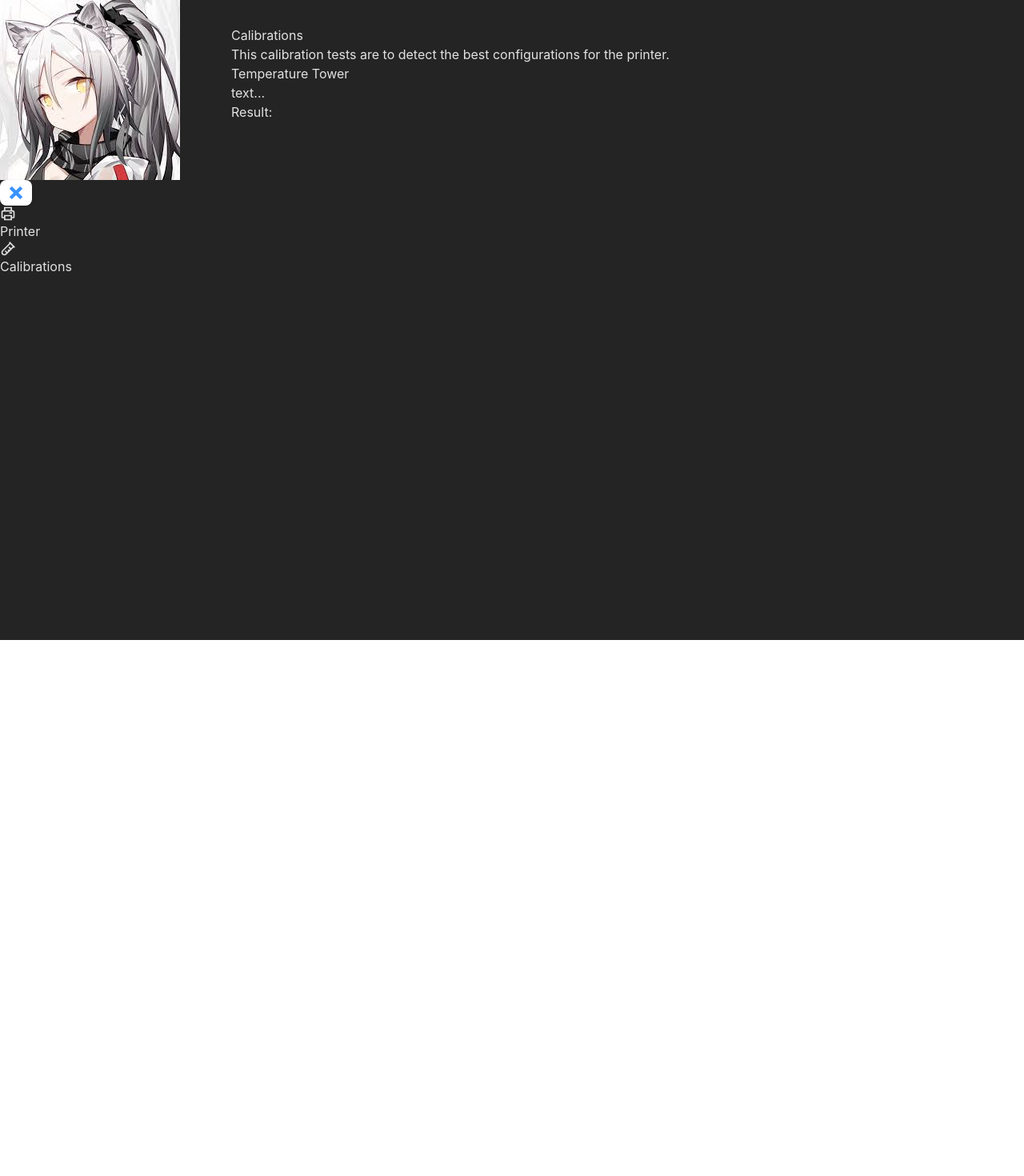
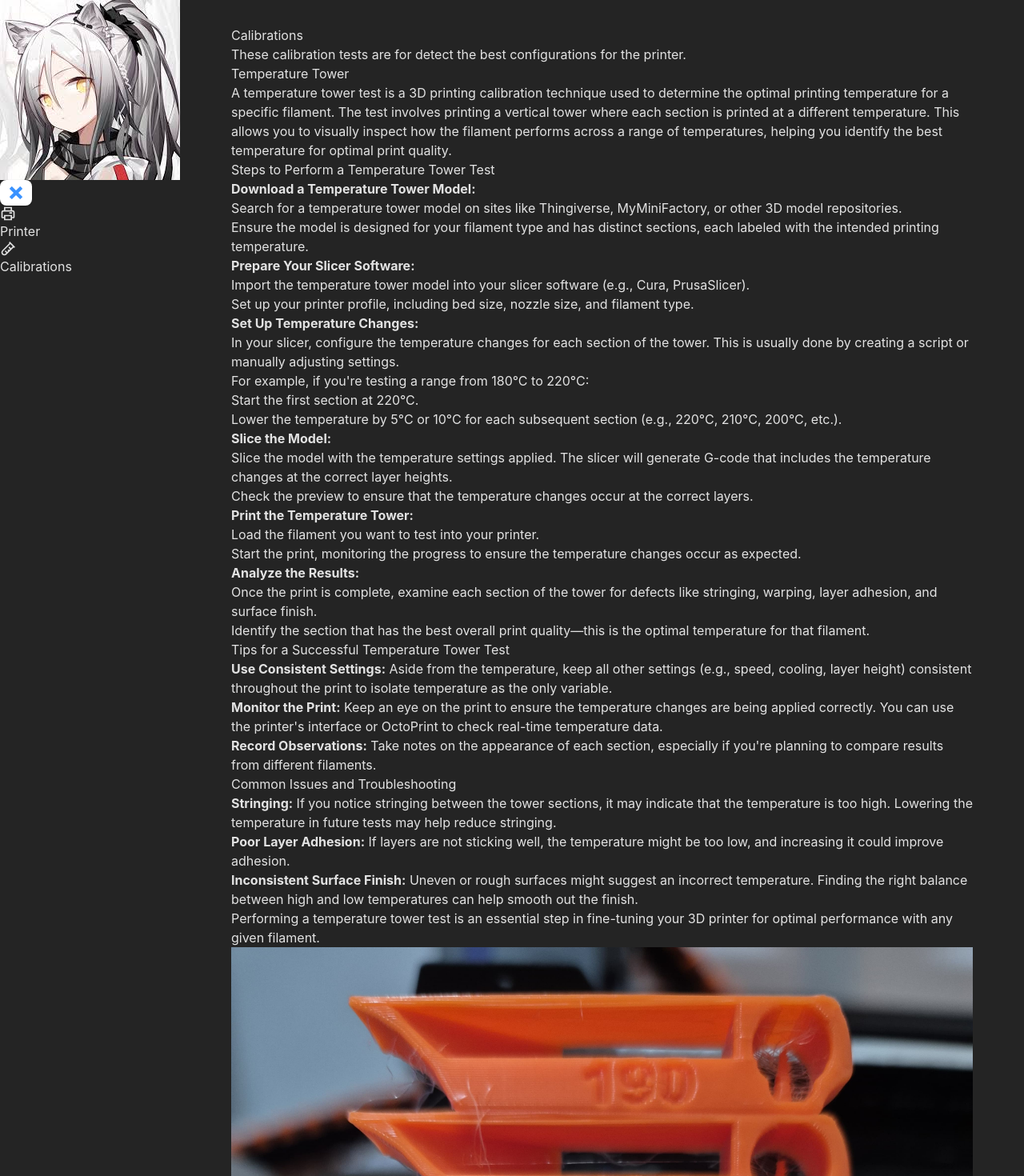
Before and after one commit to tyndorael/3d-printing-journey, a React (Vite) app: page /3d-printing-journey/calibrations in a window 1280 px wide. Shown: the top 1470 px of the page at 80% size. Before the commit the page ends 800 px from the top, so only its background shows below. Built offline with nearby package versions, Linux system fonts and the light colour scheme.

Commit message:
change css styles and add calibrations page

```diff
--- a/src/components/PageContent/PageContent.tsx
+++ b/src/components/PageContent/PageContent.tsx
@@ -5,11 +5,11 @@ type PageContentType = {
 
 export default function PageContent({ title, children }: PageContentType) {
   return (
-    <div>
+    <>
       <h1 className="mb-4 text-4xl font-extrabold leading-none tracking-tight text-gray-900 md:text-5xl lg:text-6xl dark:text-white">
         {title}
       </h1>
       {children}
-    </div>
+    </>
   );
 }
--- a/src/components/Sidebar/Sidebar.tsx
+++ b/src/components/Sidebar/Sidebar.tsx
@@ -14,7 +14,7 @@ export default function Sidebar({ children }: SidebarType) {
   const [expanded, setExpanded] = useState(true);
 
   return (
-    <aside className="h-screen">
+    <aside>
       <nav className="h-full flex flex-col bg-white border-r shadow-sm">
         <div className="p-4 pb-2 flex justify-between items-center">
           <img
@@ -57,6 +57,7 @@ export function SidebarItem({
   const expanded = useContext(SidebarContext);
 
   return (
+    <Link to={to}>
       <li
         className={`
         relative flex items-center py-2 px-3 my-1
@@ -73,7 +74,7 @@ export function SidebarItem({
           className={`overflow-hidden transition-all ${
             expanded ? 'w-52 ml-3' : 'w-0'
           }`}>
-        <Link to={to}>{text}</Link>
+          {text}
         </span>
         {alert && (
           <div
@@ -91,9 +92,10 @@ export function SidebarItem({
           invisible opacity-20 -translate-x-3 transition-all
           group-hover:visible group-hover:opacity-100 group-hover:translate-x-0
       `}>
-          <Link to={to}>{text}</Link>
+            {text}
           </div>
         )}
       </li>
+    </Link>
   );
 }
--- a/src/index.css
+++ b/src/index.css
@@ -26,7 +26,6 @@ code {
 
 html,
 body {
-  height: 100%;
   margin: 0;
   line-height: 1.5;
   color: #121212;
--- a/src/routes/calibrations.tsx
+++ b/src/routes/calibrations.tsx
@@ -1,17 +1,171 @@
 import PageContent from '../components/PageContent/PageContent';
+import TemperatureTower from '../assets/calibrations/temperature-tower.jpeg';
+import FlowTestPartOne from '../assets/calibrations/flow-test-part-1.jpeg';
 
 export default function Calibrations() {
   return (
     <>
       <PageContent title="Calibrations">
         <p>
-          This calibration tests are to detect the best configurations for the
+          These calibration tests are for detect the best configurations for the
           printer.
         </p>
         <h2>Temperature Tower</h2>
         <div>
-          <p>text...</p>
-          <img></img>
+          <p>
+            A temperature tower test is a 3D printing calibration technique used
+            to determine the optimal printing temperature for a specific
+            filament. The test involves printing a vertical tower where each
+            section is printed at a different temperature. This allows you to
+            visually inspect how the filament performs across a range of
+            temperatures, helping you identify the best temperature for optimal
+            print quality.
+          </p>
+
+          <h2>Steps to Perform a Temperature Tower Test</h2>
+          <ol>
+            <li>
+              <strong>Download a Temperature Tower Model:</strong>
+              <ul>
+                <li>
+                  Search for a temperature tower model on sites like
+                  Thingiverse, MyMiniFactory, or other 3D model repositories.
+                </li>
+                <li>
+                  Ensure the model is designed for your filament type and has
+                  distinct sections, each labeled with the intended printing
+                  temperature.
+                </li>
+              </ul>
+            </li>
+            <li>
+              <strong>Prepare Your Slicer Software:</strong>
+              <ul>
+                <li>
+                  Import the temperature tower model into your slicer software
+                  (e.g., Cura, PrusaSlicer).
+                </li>
+                <li>
+                  Set up your printer profile, including bed size, nozzle size,
+                  and filament type.
+                </li>
+              </ul>
+            </li>
+            <li>
+              <strong>Set Up Temperature Changes:</strong>
+              <ul>
+                <li>
+                  In your slicer, configure the temperature changes for each
+                  section of the tower. This is usually done by creating a
+                  script or manually adjusting settings.
+                </li>
+                <li>
+                  For example, if you're testing a range from 180°C to 220°C:
+                  <ul>
+                    <li>Start the first section at 220°C.</li>
+                    <li>
+                      Lower the temperature by 5°C or 10°C for each subsequent
+                      section (e.g., 220°C, 210°C, 200°C, etc.).
+                    </li>
+                  </ul>
+                </li>
+              </ul>
+            </li>
+            <li>
+              <strong>Slice the Model:</strong>
+              <ul>
+                <li>
+                  Slice the model with the temperature settings applied. The
+                  slicer will generate G-code that includes the temperature
+                  changes at the correct layer heights.
+                </li>
+                <li>
+                  Check the preview to ensure that the temperature changes occur
+                  at the correct layers.
+                </li>
+              </ul>
+            </li>
+            <li>
+              <strong>Print the Temperature Tower:</strong>
+              <ul>
+                <li>Load the filament you want to test into your printer.</li>
+                <li>
+                  Start the print, monitoring the progress to ensure the
+                  temperature changes occur as expected.
+                </li>
+              </ul>
+            </li>
+            <li>
+              <strong>Analyze the Results:</strong>
+              <ul>
+                <li>
+                  Once the print is complete, examine each section of the tower
+                  for defects like stringing, warping, layer adhesion, and
+                  surface finish.
+                </li>
+                <li>
+                  Identify the section that has the best overall print
+                  quality—this is the optimal temperature for that filament.
+                </li>
+              </ul>
+            </li>
+          </ol>
+
+          <h2>Tips for a Successful Temperature Tower Test</h2>
+          <ul>
+            <li>
+              <strong>Use Consistent Settings:</strong> Aside from the
+              temperature, keep all other settings (e.g., speed, cooling, layer
+              height) consistent throughout the print to isolate temperature as
+              the only variable.
+            </li>
+            <li>
+              <strong>Monitor the Print:</strong> Keep an eye on the print to
+              ensure the temperature changes are being applied correctly. You
+              can use the printer's interface or OctoPrint to check real-time
+              temperature data.
+            </li>
+            <li>
+              <strong>Record Observations:</strong> Take notes on the appearance
+              of each section, especially if you're planning to compare results
+              from different filaments.
+            </li>
+          </ul>
+
+          <h2>Common Issues and Troubleshooting</h2>
+          <ul>
+            <li>
+              <strong>Stringing:</strong> If you notice stringing between the
+              tower sections, it may indicate that the temperature is too high.
+              Lowering the temperature in future tests may help reduce
+              stringing.
+            </li>
+            <li>
+              <strong>Poor Layer Adhesion:</strong> If layers are not sticking
+              well, the temperature might be too low, and increasing it could
+              improve adhesion.
+            </li>
+            <li>
+              <strong>Inconsistent Surface Finish:</strong> Uneven or rough
+              surfaces might suggest an incorrect temperature. Finding the right
+              balance between high and low temperatures can help smooth out the
+              finish.
+            </li>
+          </ul>
+
+          <p>
+            Performing a temperature tower test is an essential step in
+            fine-tuning your 3D printer for optimal performance with any given
+            filament.
+          </p>
+          <img src={TemperatureTower} className="w-80" />
+          <p>Result:</p>
+        </div>
+        <h2>Flow Tests</h2>
+        <h3>First Step</h3>
+        <div>
+          <p className="my-4 text-lg">text...</p>
+          <img src={FlowTestPartOne} className="w-80 -rotate-90" />
           <p>Result:</p>
         </div>
       </PageContent>
--- a/src/routes/printer.tsx
+++ b/src/routes/printer.tsx
@@ -6,7 +6,71 @@ export default function Printer() {
     <>
       <PageContent title="My Printer">
         <h2>Ender-3 V3 KE</h2>
-        <img className="container w-80" src={EnderPrinter} />
+        <img className="container w-80 flex" src={EnderPrinter} />
+        <div className="container">
+          <h2>Main Features of the Ender 3 V3 3D Printer</h2>
+          <ul>
+            <li>
+              <strong>Build Volume:</strong> The Ender 3 V3 offers a generous
+              build volume of 220 x 220 x 250 mm, allowing for the creation of a
+              wide range of models.
+            </li>
+            <li>
+              <strong>Print Quality:</strong> It provides high-quality prints
+              with a resolution of 0.1 mm, offering smooth and detailed results
+              for various projects.
+            </li>
+            <li>
+              <strong>Hotbed and Temperature Control:</strong> The printer
+              includes a heated bed that can reach temperatures of up to 110°C,
+              which is essential for printing with materials like ABS and PETG.
+              The hotend can reach up to 260°C, enabling compatibility with
+              various filaments.
+            </li>
+            <li>
+              <strong>Extruder:</strong> The Bowden-style extruder on the Ender
+              3 V3 ensures precise filament feeding, reducing the risk of clogs
+              and improving overall print quality.
+            </li>
+            <li>
+              <strong>Stability and Frame Design:</strong> The sturdy aluminum
+              frame design enhances stability during printing, reducing
+              vibrations and improving print accuracy.
+            </li>
+            <li>
+              <strong>Ease of Assembly:</strong> The Ender 3 V3 comes as a
+              semi-assembled kit, requiring only a few steps to complete the
+              assembly process. It's beginner-friendly and can be assembled in
+              about an hour.
+            </li>
+            <li>
+              <strong>User-Friendly Interface:</strong> The printer features an
+              LCD screen with a simple and intuitive interface, making it easy
+              to navigate settings and monitor print progress.
+            </li>
+            <li>
+              <strong>Power Recovery:</strong> This printer has a power recovery
+              feature, which allows it to resume printing from where it left off
+              in case of a power outage.
+            </li>
+            <li>
+              <strong>Filament Compatibility:</strong> It supports a wide range
+              of filaments, including PLA, ABS, PETG, and TPU, offering
+              versatility for different types of projects.
+            </li>
+            <li>
+              <strong>Upgradeable:</strong> The Ender 3 V3 is highly
+              customizable, with a large community of users who create and share
+              upgrades. You can easily find mods and enhancements to improve
+              performance or add new features.
+            </li>
+            <li>
+              <strong>Affordability:</strong> One of the most attractive
+              features of the Ender 3 V3 is its cost-effectiveness, providing
+              high-quality 3D printing at an affordable price point.
+            </li>
+          </ul>
+        </div>
       </PageContent>
     </>
   );
```
Also changed, not shown: src/assets/calibrations/flow-test-part-1.jpeg (added), src/assets/calibrations/temperature-tower.jpeg (added). Lines whose indentation alone changed are shown as unchanged.
